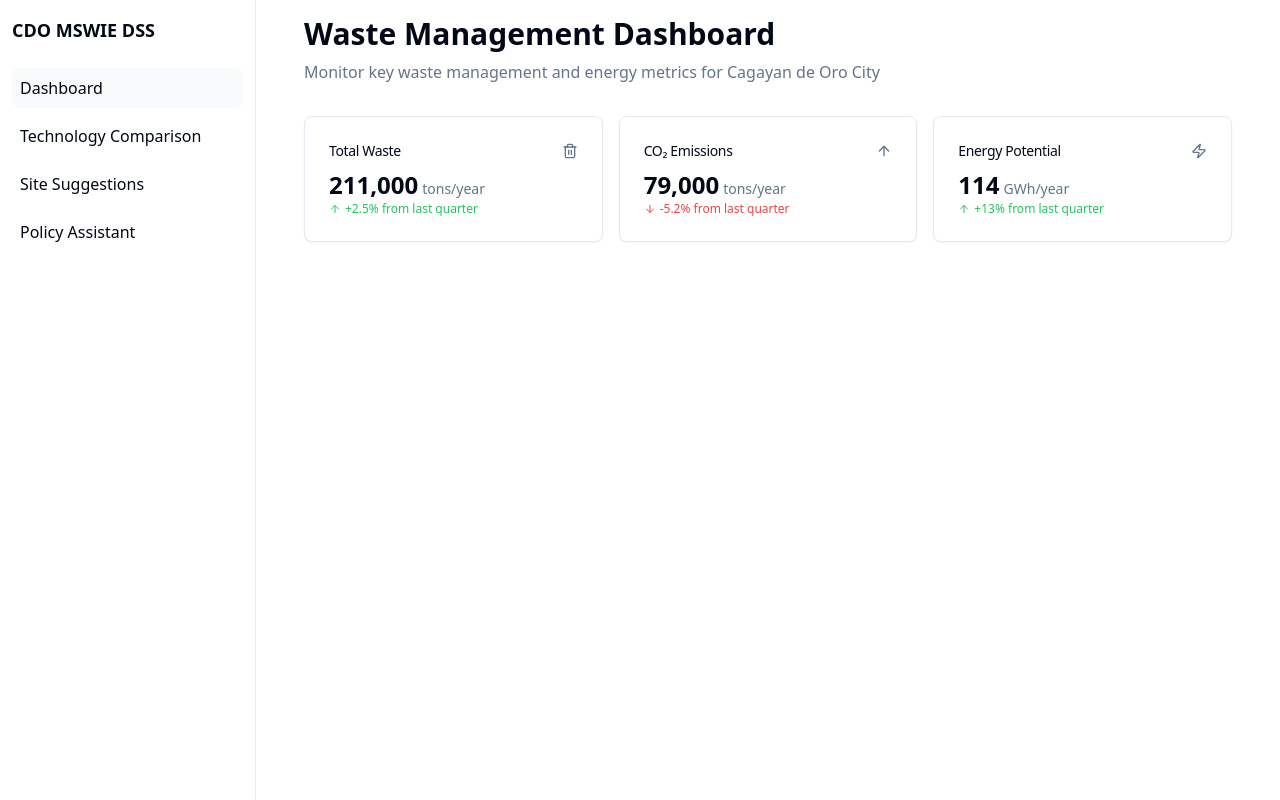
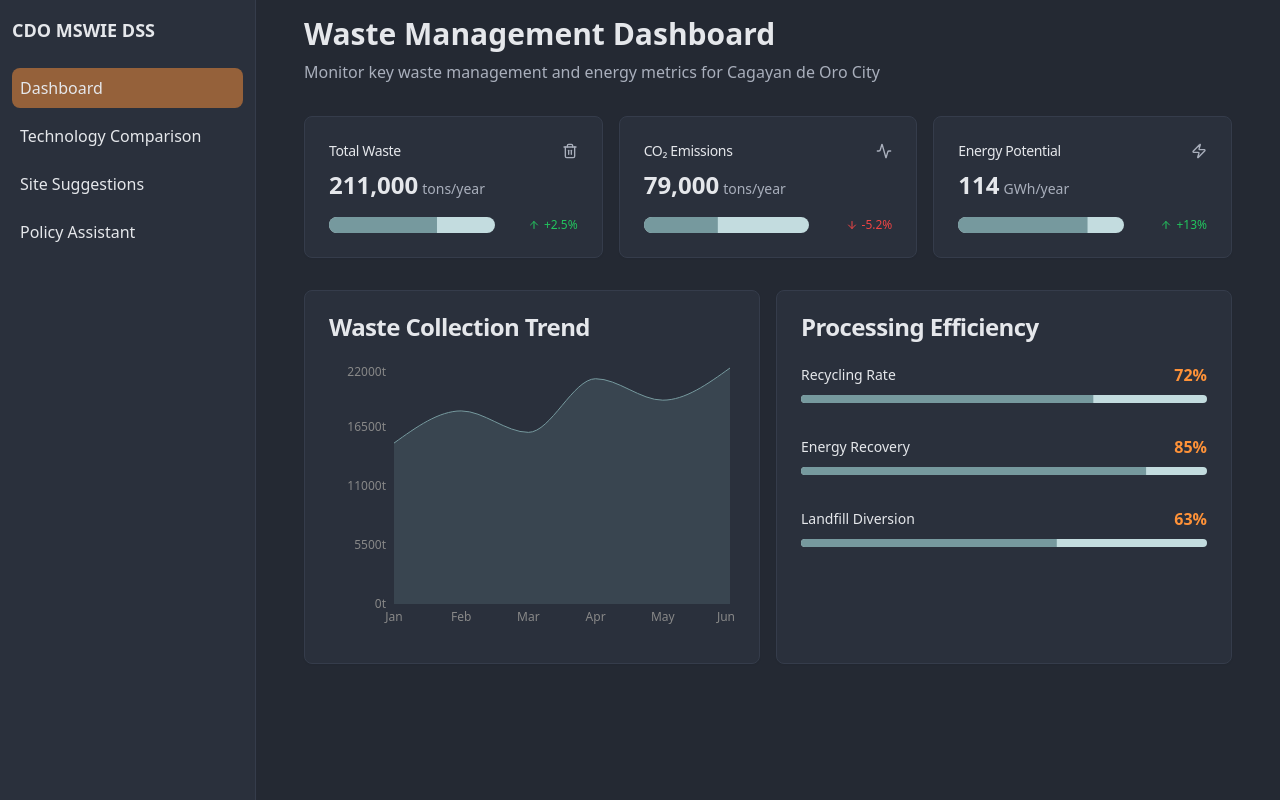
Before and after one commit to diffident016/sweep-cdo-dss-mock, a React (Vite) app: page / in a window 1280 px wide. Built offline with nearby package versions, Linux system fonts and the light colour scheme.

Commit message:
feat: Implement dark mode and UI enhancements
- Modified layout to include gauges, charts, and other UI elements.
- Applied dark mode color palette.

```diff
--- a/src/index.css
+++ b/src/index.css
@@ -4,51 +4,35 @@
 
 @layer base {
   :root {
-    --background: 0 0% 100%;
-    --foreground: 222.2 84% 4.9%;
+    --background: 220 17% 17%;
+    --foreground: 220 13% 91%;
 
-    --card: 0 0% 100%;
-    --card-foreground: 222.2 84% 4.9%;
+    --card: 220 17% 20%;
+    --card-foreground: 220 13% 91%;
 
-    --popover: 0 0% 100%;
-    --popover-foreground: 222.2 84% 4.9%;
+    --popover: 220 17% 17%;
+    --popover-foreground: 220 13% 91%;
 
-    --primary: 222.2 47.4% 11.2%;
-    --primary-foreground: 210 40% 98%;
+    --primary: 187 17% 54%;
+    --primary-foreground: 220 13% 91%;
 
-    --secondary: 210 40% 96.1%;
-    --secondary-foreground: 222.2 47.4% 11.2%;
+    --secondary: 187 31% 82%;
+    --secondary-foreground: 220 17% 17%;
 
-    --muted: 210 40% 96.1%;
-    --muted-foreground: 215.4 16.3% 46.9%;
+    --muted: 220 17% 30%;
+    --muted-foreground: 220 13% 70%;
 
-    --accent: 210 40% 96.1%;
-    --accent-foreground: 222.2 47.4% 11.2%;
+    --accent: 27 100% 61%;
+    --accent-foreground: 220 13% 91%;
 
     --destructive: 0 84.2% 60.2%;
     --destructive-foreground: 210 40% 98%;
 
-    --border: 214.3 31.8% 91.4%;
-    --input: 214.3 31.8% 91.4%;
-    --ring: 222.2 84% 4.9%;
+    --border: 220 17% 25%;
+    --input: 220 17% 25%;
+    --ring: 187 17% 54%;
 
     --radius: 0.5rem;
-
-    --sidebar-background: 0 0% 98%;
-
-    --sidebar-foreground: 240 5.3% 26.1%;
-
-    --sidebar-primary: 240 5.9% 10%;
-
-    --sidebar-primary-foreground: 0 0% 98%;
-
-    --sidebar-accent: 240 4.8% 95.9%;
-
-    --sidebar-accent-foreground: 240 5.9% 10%;
-
-    --sidebar-border: 220 13% 91%;
-
-    --sidebar-ring: 217.2 91.2% 59.8%;
   }
 
   .dark {
--- a/src/pages/Dashboard.tsx
+++ b/src/pages/Dashboard.tsx
@@ -1,8 +1,19 @@
 
 import { Card, CardContent, CardHeader, CardTitle } from "@/components/ui/card";
 import MainLayout from "@/components/layout/MainLayout";
-import { ArrowUpIcon, ArrowDownIcon, Trash2, Zap } from "lucide-react";
+import { ArrowUpIcon, ArrowDownIcon, Trash2, Zap, Activity } from "lucide-react";
 import { cn } from "@/lib/utils";
+import { Area, AreaChart, ResponsiveContainer, XAxis, YAxis, Tooltip } from "recharts";
+import { Progress } from "@/components/ui/progress";
+
+const wasteData = [
+  { month: "Jan", waste: 15000 },
+  { month: "Feb", waste: 18000 },
+  { month: "Mar", waste: 16000 },
+  { month: "Apr", waste: 21000 },
+  { month: "May", waste: 19000 },
+  { month: "Jun", waste: 22000 },
+];
 
 const stats = [
   {
@@ -11,6 +22,7 @@ const stats = [
     unit: "tons/year",
     change: "+2.5%",
     increasing: true,
+    progress: 65,
   },
   {
     title: "CO₂ Emissions",
@@ -18,6 +30,7 @@ const stats = [
     unit: "tons/year",
     change: "-5.2%",
     increasing: false,
+    progress: 45,
   },
   {
     title: "Energy Potential",
@@ -25,6 +38,7 @@ const stats = [
     unit: "GWh/year",
     change: "+13%",
     increasing: true,
+    progress: 78,
   },
 ];
 
@@ -41,7 +55,7 @@ const Dashboard = () => {
 
         <div className="grid gap-4 md:grid-cols-3">
           {stats.map((stat) => (
-            <Card key={stat.title}>
+            <Card key={stat.title} className="relative overflow-hidden">
               <CardHeader className="flex flex-row items-center justify-between space-y-0 pb-2">
                 <CardTitle className="text-sm font-medium">
                   {stat.title}
@@ -51,7 +65,7 @@ const Dashboard = () => {
                 ) : stat.title === "Energy Potential" ? (
                   <Zap className="h-4 w-4 text-muted-foreground" />
                 ) : (
-                  <ArrowUpIcon className="h-4 w-4 text-muted-foreground" />
+                  <Activity className="h-4 w-4 text-muted-foreground" />
                 )}
               </CardHeader>
               <CardContent>
@@ -61,6 +75,8 @@ const Dashboard = () => {
                     {stat.unit}
                   </span>
                 </div>
+                <div className="flex items-center justify-between mt-4">
+                  <Progress value={stat.progress} className="w-2/3" />
                   <p
                     className={cn(
                       "text-xs flex items-center",
@@ -74,11 +90,65 @@ const Dashboard = () => {
                     ) : (
                       <ArrowDownIcon className="h-3 w-3 mr-1" />
                     )}
-                  {stat.change} from last quarter
+                    {stat.change}
                   </p>
+                </div>
               </CardContent>
             </Card>
           ))}
+        </div>
+
+        <div className="grid gap-4 md:grid-cols-2">
+          <Card>
+            <CardHeader>
+              <CardTitle>Waste Collection Trend</CardTitle>
+            </CardHeader>
+            <CardContent className="h-[300px]">
+              <ResponsiveContainer width="100%" height="100%">
+                <AreaChart data={wasteData}>
+                  <XAxis dataKey="month" stroke="#888888" fontSize={12} tickLine={false} axisLine={false} />
+                  <YAxis stroke="#888888" fontSize={12} tickLine={false} axisLine={false} tickFormatter={(value) => `${value}t`} />
+                  <Tooltip />
+                  <Area
+                    type="monotone"
+                    dataKey="waste"
+                    stroke="hsl(var(--primary))"
+                    fill="hsl(var(--primary))"
+                    fillOpacity={0.2}
+                  />
+                </AreaChart>
+              </ResponsiveContainer>
+            </CardContent>
+          </Card>
+
+          <Card>
+            <CardHeader>
+              <CardTitle>Processing Efficiency</CardTitle>
+            </CardHeader>
+            <CardContent className="space-y-8">
+              <div>
+                <div className="flex items-center justify-between mb-2">
+                  <p className="text-sm font-medium">Recycling Rate</p>
+                  <span className="text-accent font-bold">72%</span>
+                </div>
+                <Progress value={72} className="h-2" />
+              </div>
+              <div>
+                <div className="flex items-center justify-between mb-2">
+                  <p className="text-sm font-medium">Energy Recovery</p>
+                  <span className="text-accent font-bold">85%</span>
+                </div>
+                <Progress value={85} className="h-2" />
+              </div>
+              <div>
+                <div className="flex items-center justify-between mb-2">
+                  <p className="text-sm font-medium">Landfill Diversion</p>
+                  <span className="text-accent font-bold">63%</span>
+                </div>
+                <Progress value={63} className="h-2" />
+              </div>
+            </CardContent>
+          </Card>
         </div>
       </div>
     </MainLayout>
```
Lines whose indentation alone changed are shown as unchanged.
